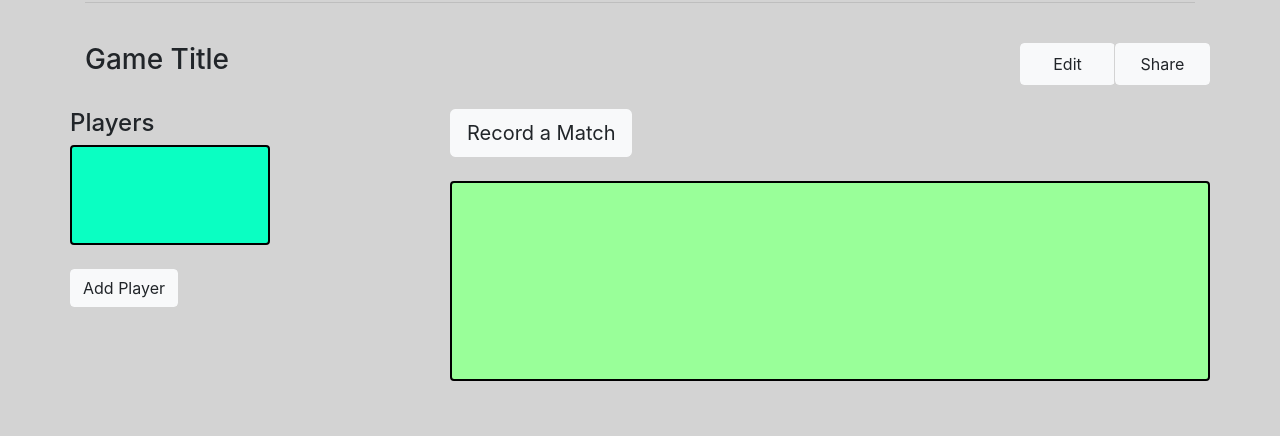
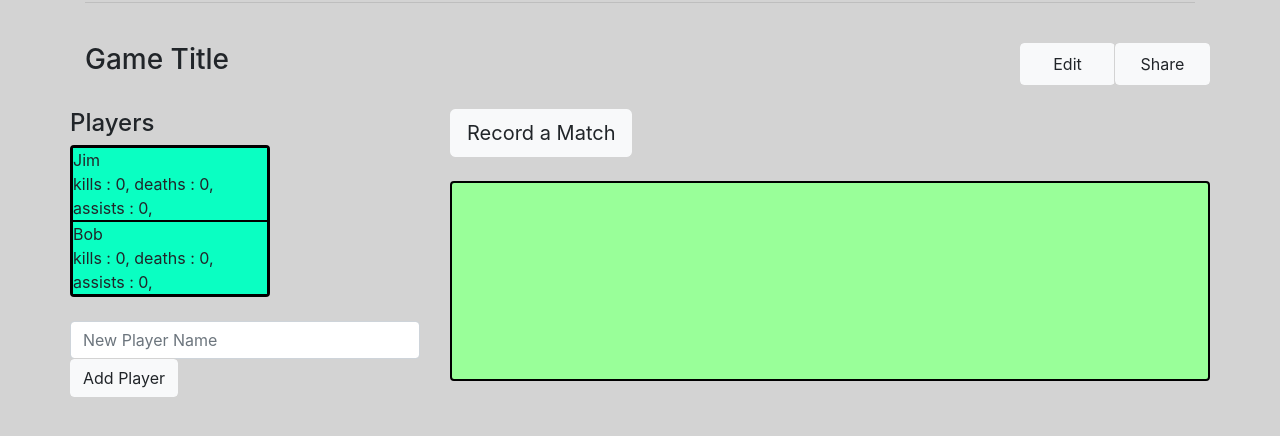
Before and after one commit to cenelson52/cs326-final-yod, a plain HTML site: page client/game.html in a window 1280 px wide. Shown: the part 70-506 px from the top of the page. Drawn offline with nearby package versions, Linux system fonts and the light colour scheme.

Commit message:
Most of game.js is working, need to add search, page routing, and formatting adjustments

```diff
--- a/client/css/default.css
+++ b/client/css/default.css
@@ -59,3 +59,7 @@ body{
   width: 50%;
   padding: 10px;
 }
+
+.player {
+    border: 1px solid black;
+}
--- a/client/dataExs.js
+++ b/client/dataExs.js
@@ -29,6 +29,33 @@ let games = [
         'custome-stats' : [
             'kills', 'deaths', 'assists'
         ],
-
+        'matches' : [
+            {
+                'team1' : {
+                    'won' : true,
+                    'players' : [{
+                        'name' : 'Jim',
+                        'stats': {
+                            'kills' : 10,
+                            'deaths' : 8,
+                            'assists' : 0
+                        }
+                    }]
+                },
+                'team2' : {
+                    'won' : false,
+                    'players' : [
+                        {
+                        'name' : 'Bobs',
+                        'stats': {
+                            'kills' : 8,
+                            'deaths' : 10,
+                            'assists' : 0
+                        }
+                    }
+                ]
+                }
+            }
+        ]
     }
 ]
--- a/client/game.html
+++ b/client/game.html
@@ -1,6 +1,8 @@
 <!DOCTYPE html>
 <html>
     <head>
+        <script src = 'dataExs.js' defer></script>
+        <script src = 'game.js' defer></script>
         <meta charset="UTF-8" name="viewport" content="width=device-width, initial-scale=1">
         <title>GAME</title><!--Will be the title of the actual game when the site is finished-->
         <link rel="stylesheet" href="https://cdn.jsdelivr.net/npm/bootstrap@4.5.3/dist/css/bootstrap.min.css" integrity="sha384-TX8t27EcRE3e/ihU7zmQxVncDAy5uIKz4rEkgIXeMed4M0jlfIDPvg6uqKI2xXr2" crossorigin="anonymous">
@@ -24,7 +26,10 @@
         <div class='row'>
             <div class='col-4'>
                 <h4 class='row'>Players</h4><!--NEED TO ADD THE SEARCH FUNCTION-->
-                <div class='row list-group team-list'></div><br>
+                <div class='row list-group team-list' id = 'player-list'>
+
+                </div><br>
+                <input id = 'new-player-name' class = 'row form-control' placeholder="New Player Name">
                 <button class='row btn btn-light' id='newplayer'>Add Player</button>
             </div>
             <div class='col'>
--- /dev/null
+++ b/client/game.js
@@ -0,0 +1,51 @@
+'use strict'
+
+
+//retrieve the game
+let game = games[0];//temp
+
+
+//takes in player object and returns a div
+function buildPlayerDiv(player){
+    const div = document.createElement('div');
+    div.classList.add('player');
+    div.classList.add('row-4');
+    div.innerText = '   ' + player.name;
+    const stats = document.createElement('div');
+    stats.classList.add('player-stats');
+    for(let i in player.stats){
+        stats.innerHTML += ('   ' + i + ' : ' + player.stats[i] + ', ');
+    }
+    div.appendChild(stats);
+
+
+    return div;
+}
+for(let i in game.players){
+    document.getElementById('player-list').appendChild(buildPlayerDiv(game.players[i]));
+}
+
+document.getElementById('newplayer').addEventListener('click', () => {
+    const name = document.getElementById('new-player-name').value;
+    if(name === ''){
+        alert('No name entered');
+    }else{
+        const player = {'name' : name, 'wins':0, 'losses':0, 'stats':{} };
+        for(let i in game["custome-stats"]){
+            player.stats[game["custome-stats"][i]] = 0;
+        }
+        //server stuff here
+        game.players.push(player);//temp
+    }
+
+
+    //for testing purposes
+    document.getElementById('player-list').innerHTML = '';
+    for(let i in game.players){
+        document.getElementById('player-list').appendChild(buildPlayerDiv(game.players[i]));
+    }
+});
+
+document.getElementById('recordmatch').addEventListener('click', () => {
+    //will route to match.html
+});
```
